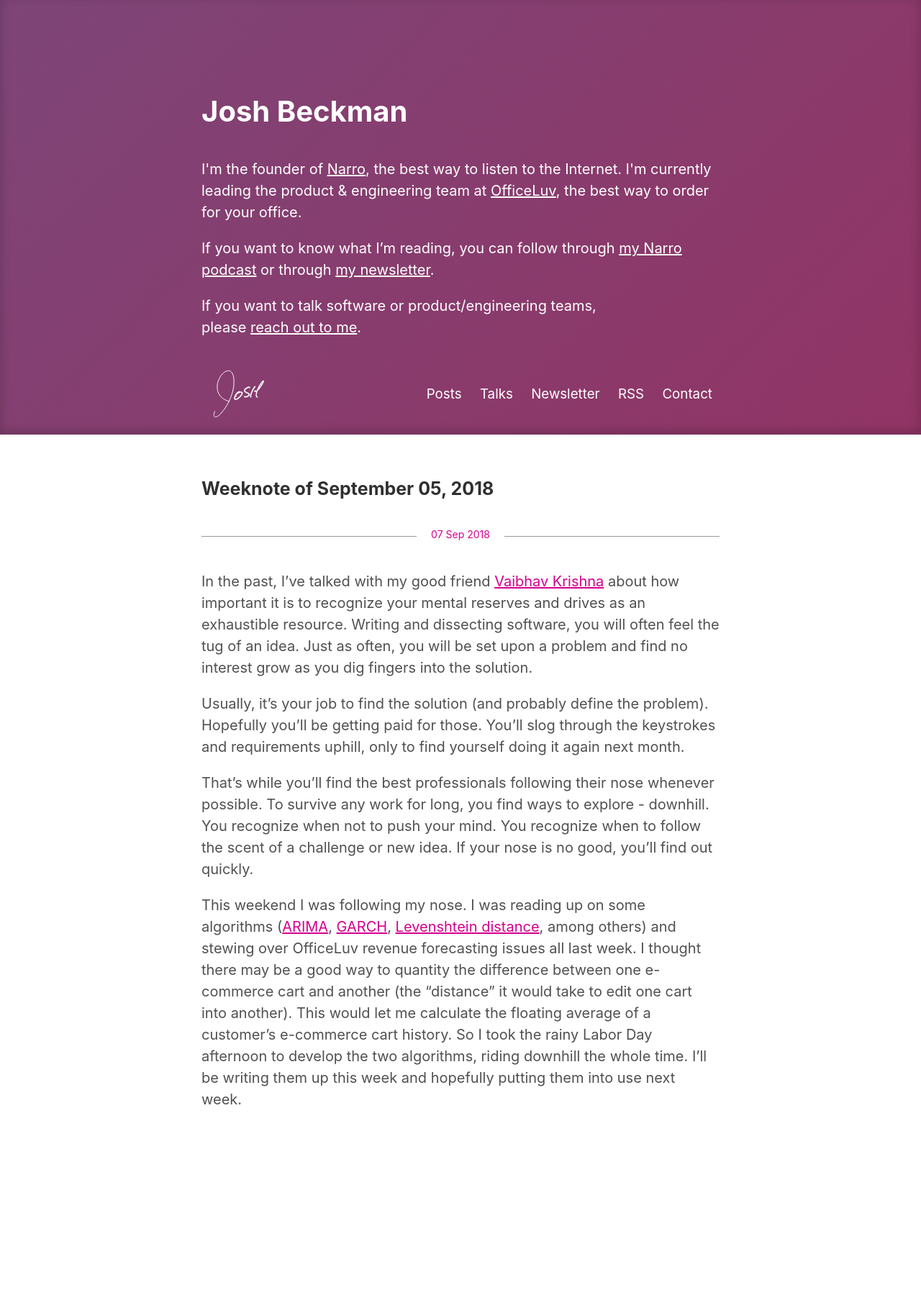
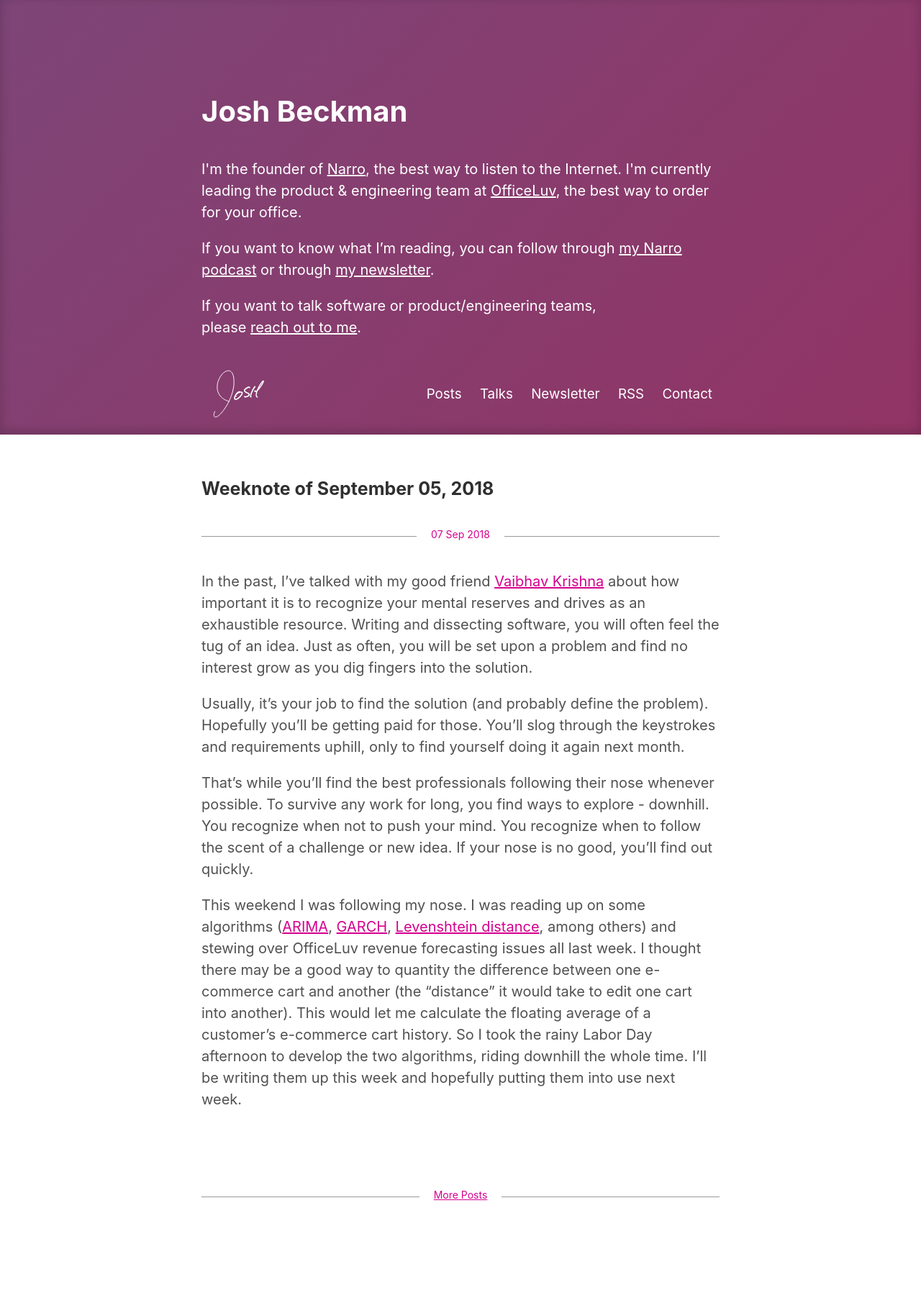
Before and after one commit to joshbeckman/andjosh.github.io, a Jekyll site: the page built from index.html, in a window 1280 px wide. Shown: the whole page at 72% size. Built offline with Jekyll 4.4.1, drawn with Linux system fonts in a browser that asks for light colours; before the commit the page ends 1663 px from its top, so only the background shows below that.

Commit message:
Link to more posts on homepage

```diff
--- a/index.html
+++ b/index.html
@@ -33,4 +33,11 @@
     {{ post.content }}
   </div>
   {% endfor %}
+    <div class="post-meta-wrap home-footer">
+      <div class="post-meta">
+        <p id="latest" class="post-date">
+            <a href="/posts">More Posts</a>
+        </p>
+      </div>
+    </div>
 </div>
--- a/public/css/poole.css
+++ b/public/css/poole.css
@@ -525,6 +525,9 @@
     box-shadow: 0 .2rem .75rem rgba(0,0,0,.2);
     background-image: linear-gradient(135deg,rgba(255, 255, 255, 0.1),rgba(255, 255, 255, 0.2));
 }
+.home-footer {
+  margin-bottom: 5rem;
+}
 @media (max-width: 30em) {
     .theme-base-josh .masthead-title small {
         float: none;
```
